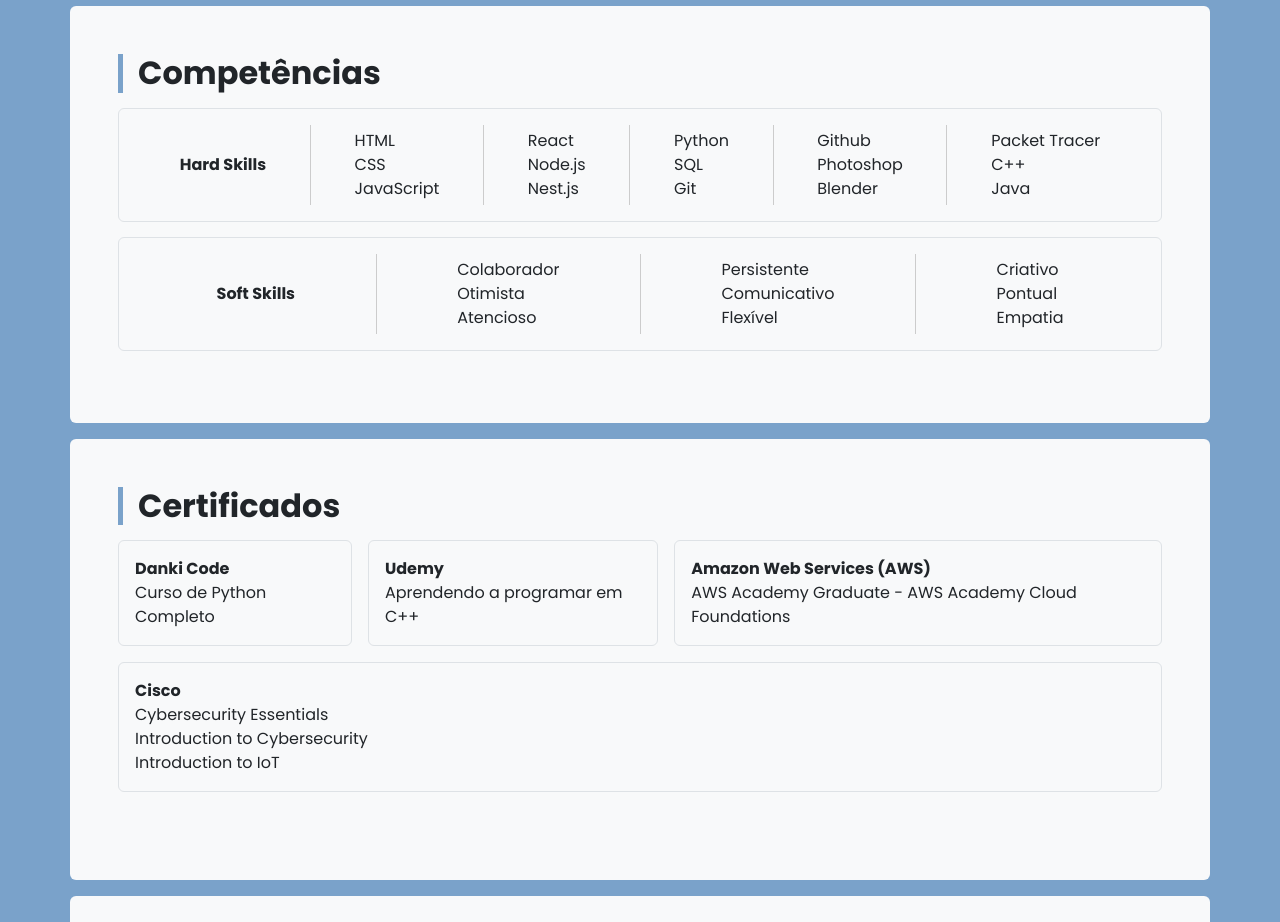
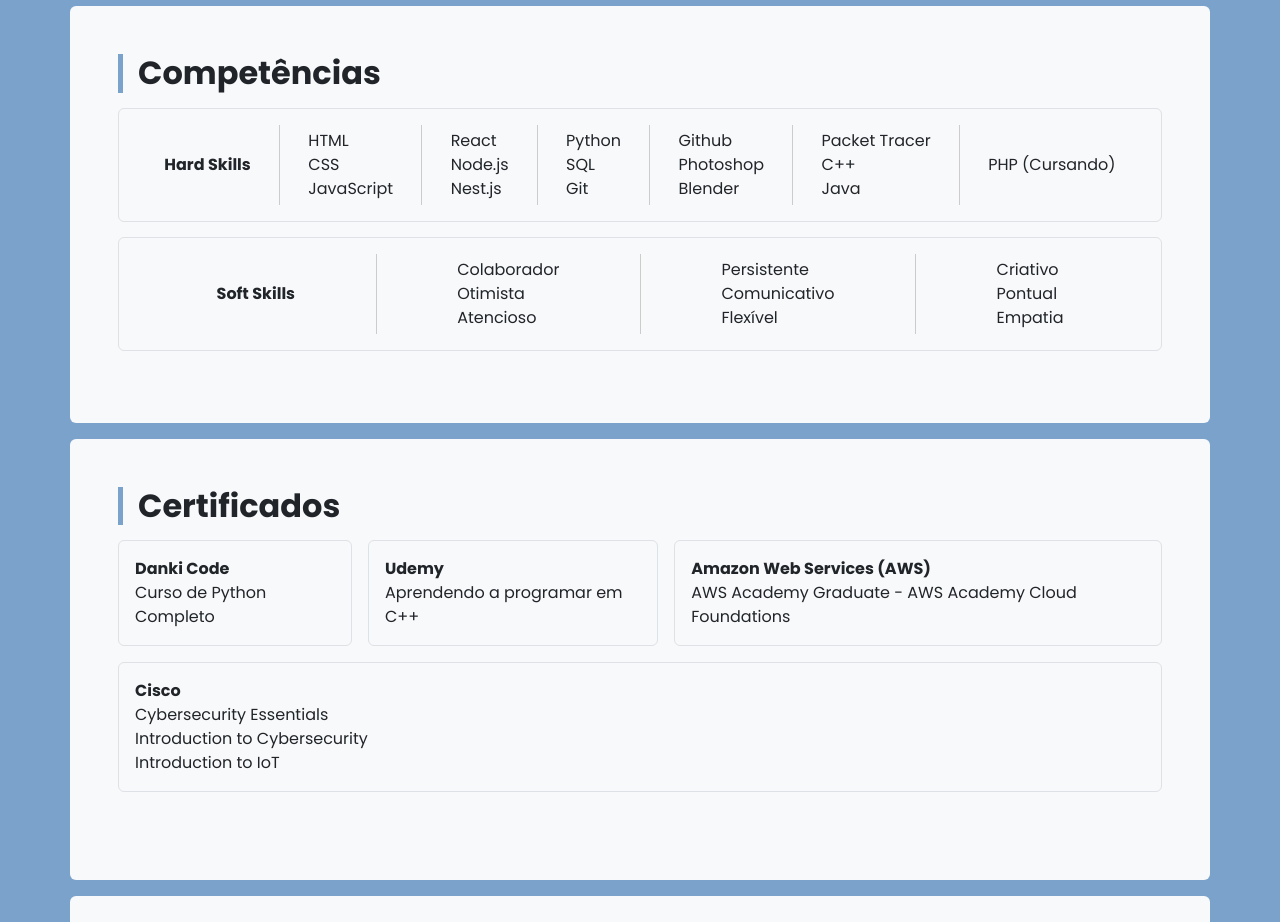
Before and after one commit to 1Matzh/1matzh-curriculum, a React (Vite) app: page / in a window 1280 px wide. Shown: the part 1220-2142 px from the top of the page. Built offline with nearby package versions, Linux system fonts and the light colour scheme.

Commit message:
Modificado seção 'Competências'

```diff
--- a/src/components/Skills.jsx
+++ b/src/components/Skills.jsx
@@ -36,6 +36,10 @@ const Skills = () => (
         <li>C++</li>
         <li>Java</li>
       </ul>
+      <span className="div-list"></span>
+      <ul className="list-unstyled">
+        <li>PHP (Cursando)</li>
+      </ul>
       <span className="div-list border-start-0"></span>
     </div>
     <div className="list p-3 border rounded">
```
